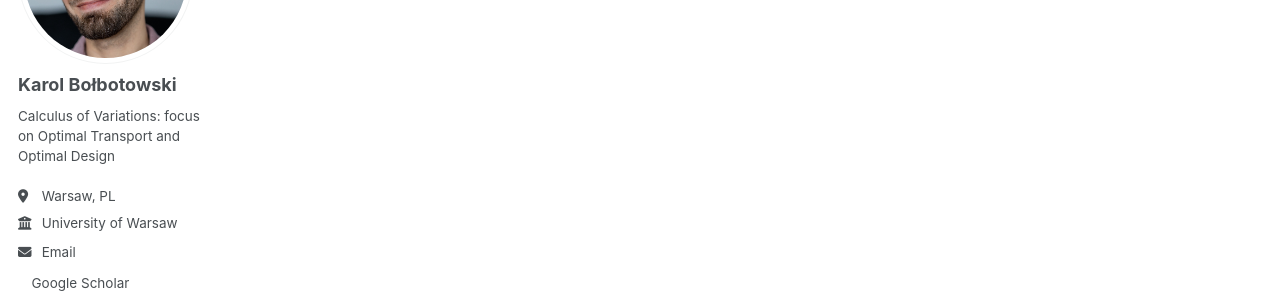
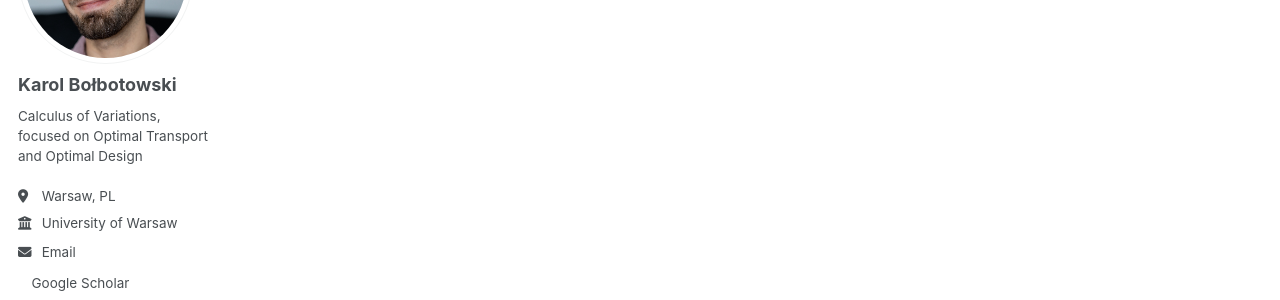
Before and after one commit to kbolbotowski/kbolbotowski.github.io, a Jekyll site: the page built from _pages/about.md, in a window 1280 px wide. Shown: the part 212-512 px from the top of the page. Built offline with Jekyll 4.4.1, drawn with Linux system fonts in a browser that asks for light colours; a style sheet for code colours, icons or effects is not loaded.

Commit message:
Update _config.yml

```diff
--- a/_config.yml
+++ b/_config.yml
@@ -25,7 +25,7 @@ author:
   avatar           : "KarolBolbotowski_square.jpg"
   name             : "Karol Bołbotowski"
   pronouns         : # example: "she/her"
-  bio              : "Calculus of Variations: focus on Optimal Transport and Optimal Design"
+  bio              : "Calculus of Variations, focused on Optimal Transport and Optimal Design"
   location         : "Warsaw, PL"
   employer         : "University of Warsaw"
   uri              : # URL
```
